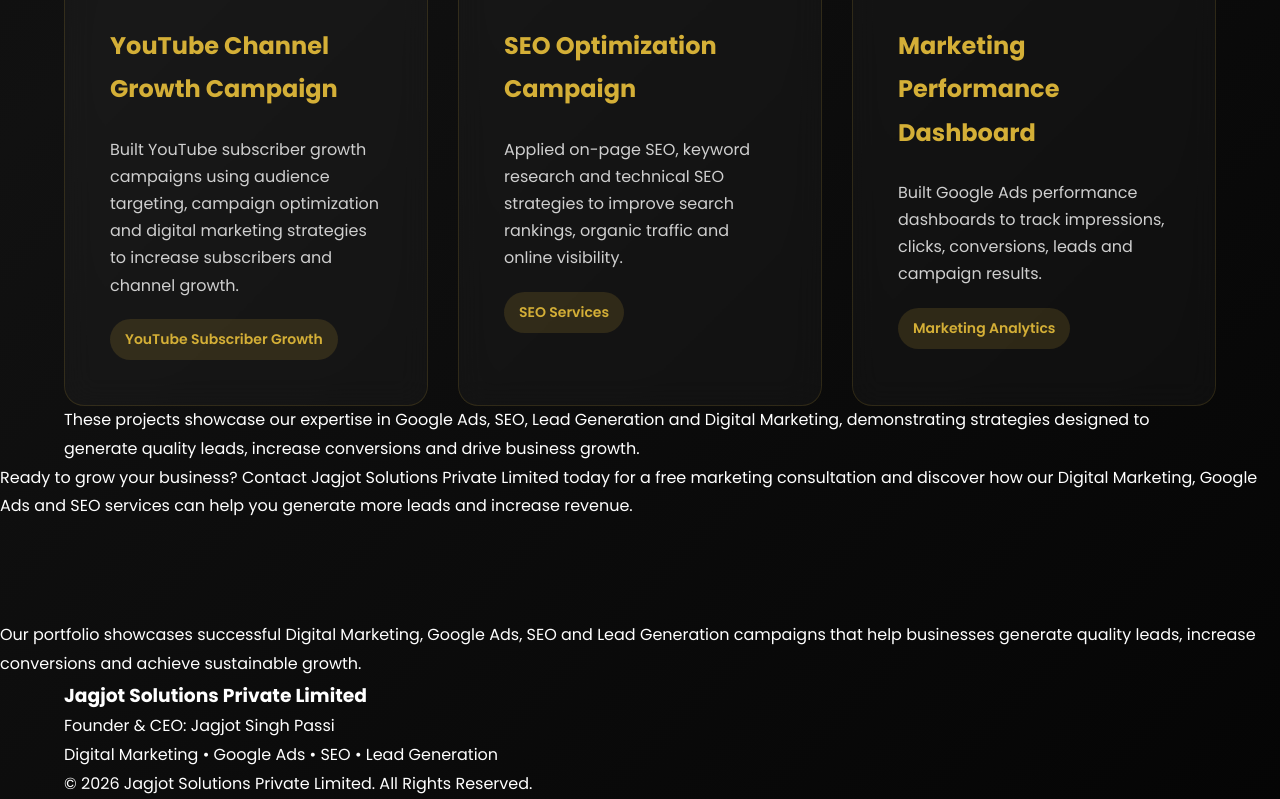
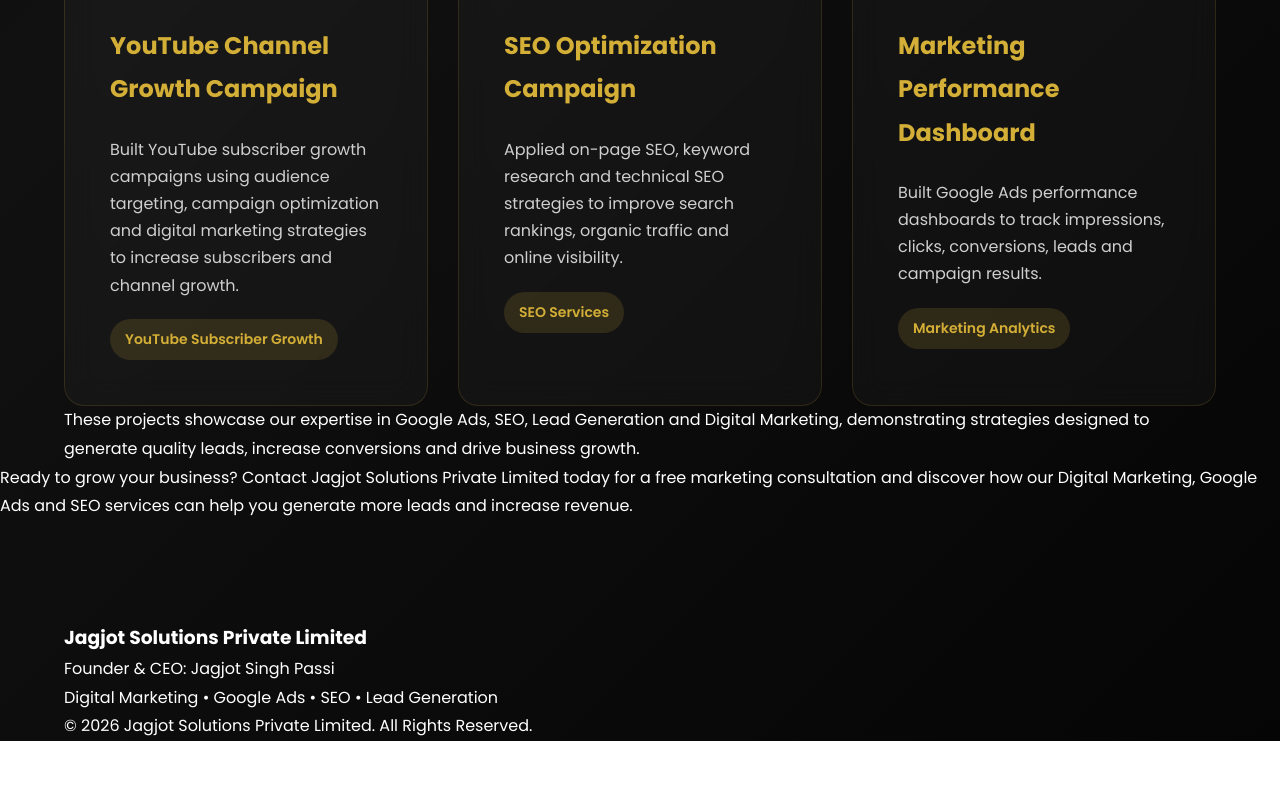
Before and after one commit to jagjotsinghpassi5911-cloud/Digital-marketing, a plain HTML site: page portfolio.html in a window 1280 px wide. Shown: the part 1767-2566 px from the top of the page. After the commit the page ends 2508 px from the top, so only its background shows below. Drawn offline with Linux system fonts and the light colour scheme.

Commit message:
Update portfolio.html

```diff
--- a/portfolio.html
+++ b/portfolio.html
@@ -194,9 +194,7 @@
 
 
 <div class="portfolio-footer">
-    <p>
-        Our portfolio showcases successful Digital Marketing, Google Ads, SEO and Lead Generation campaigns that help businesses generate quality leads, increase conversions and achieve sustainable growth.
-    </p>
+
 </div>
 
 <div class="container">
```
